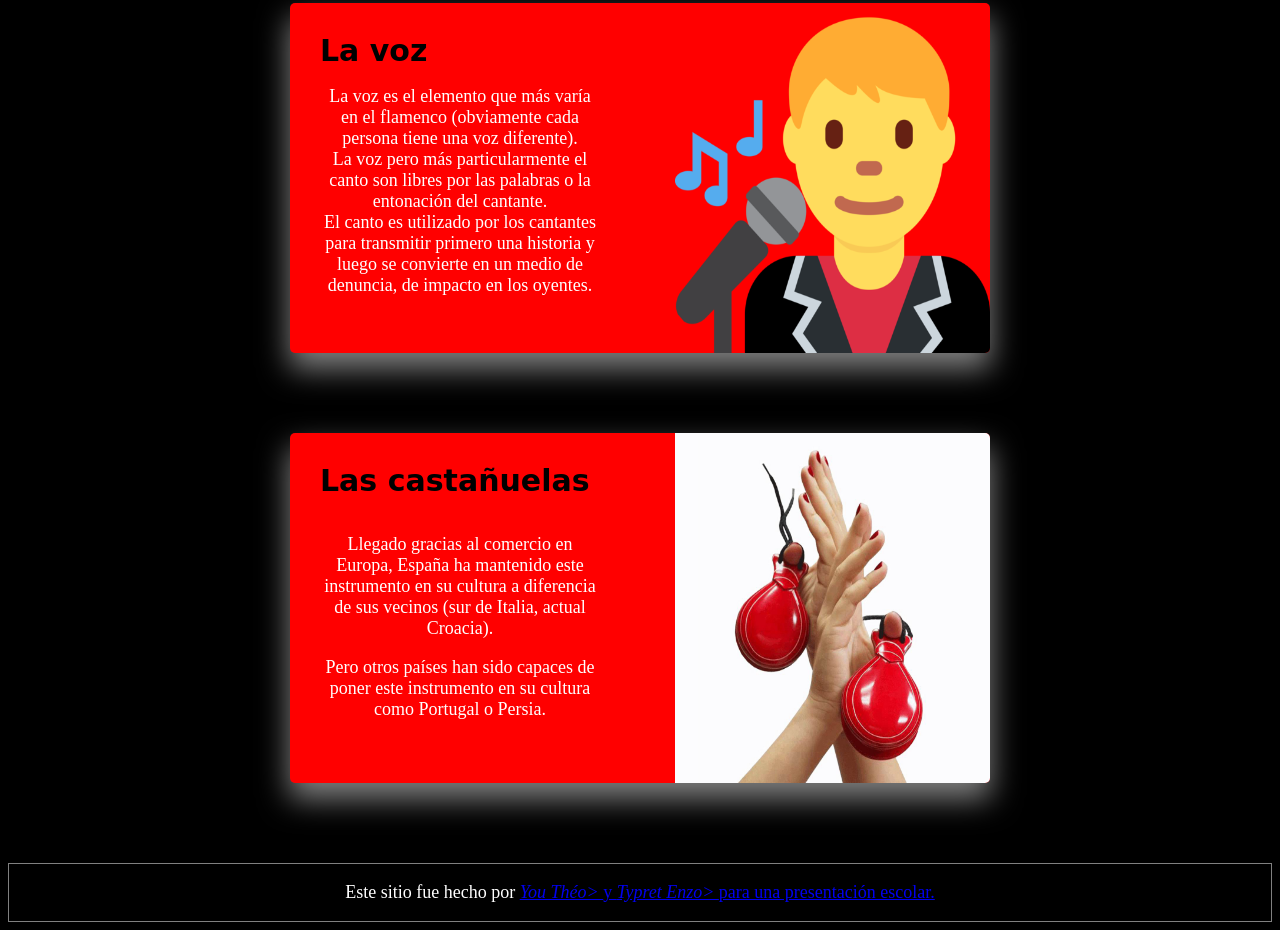
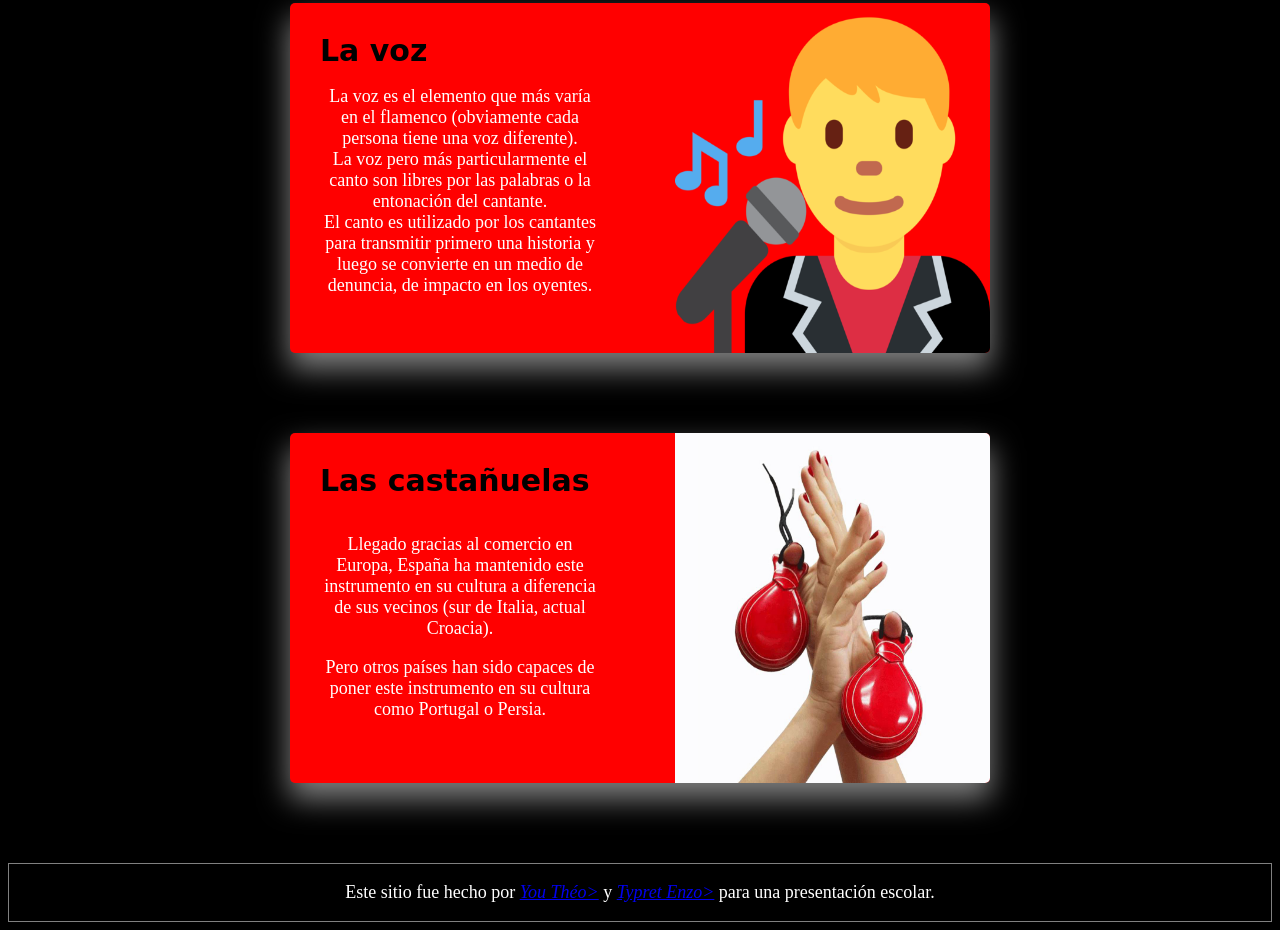
Before and after one commit to Yyanom/Yyanom.github.io, a plain HTML site: page index.html in a window 1280 px wide. Shown: the part 2123-3053 px from the top of the page. Drawn offline with Linux system fonts and the light colour scheme.

Commit message:
Update index.html

```diff
--- a/index.html
+++ b/index.html
@@ -192,7 +192,7 @@
 
     </div>
     <footer>
-        <p>Este sitio fue hecho por <em> <a href="https://github.com/Yyanom">You Théo> </em> y <em> <a href="https://github.com/Xen0nX">Typret Enzo> </em> para una presentación escolar. </p>
+	    <p>Este sitio fue hecho por <em> <a href="https://github.com/Yyanom">You Théo></a> </em> y <em> <a href="https://github.com/Xen0nX">Typret Enzo></a> </em> para una presentación escolar. </p>
     </footer>
 
 </body>
```
